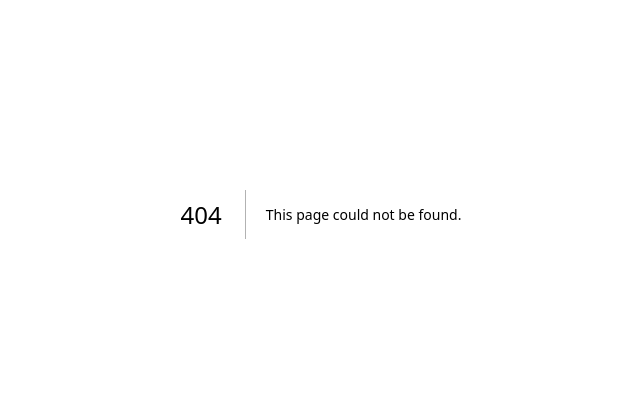
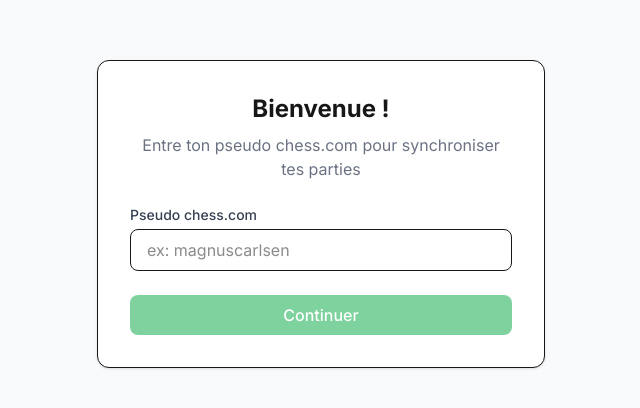
Before and after one commit to AlanT-lock/chessy, a Next.js app in the folder web/: page /onboarding in a window 1280 px wide. Before the commit this address had no page. Shown: the part 186-594 px from the top of the page, without its empty margins (319-959 px from the left). Built offline with nearby package versions, Linux system fonts and the light colour scheme.

Commit message:
feat: onboarding page for chess.com username + fix training auth redirect

```diff
--- /dev/null
+++ b/web/app/onboarding/page.tsx
@@ -0,0 +1,78 @@
+'use client'
+import { useState } from 'react'
+import { createClient } from '@/lib/supabase'
+import { useRouter } from 'next/navigation'
+
+export default function OnboardingPage() {
+  const [username, setUsername] = useState('')
+  const [error, setError] = useState('')
+  const [loading, setLoading] = useState(false)
+  const router = useRouter()
+
+  async function handleSubmit(e: React.FormEvent) {
+    e.preventDefault()
+    setError('')
+    setLoading(true)
+
+    // Verify the chess.com username exists
+    const checkRes = await fetch(`https://api.chess.com/pub/player/${username.toLowerCase()}`)
+    if (!checkRes.ok) {
+      setError('Ce pseudo chess.com n\'existe pas. Vérifie l\'orthographe.')
+      setLoading(false)
+      return
+    }
+
+    const supabase = createClient()
+    const { data: { user } } = await supabase.auth.getUser()
+    if (!user) { router.push('/login'); return }
+
+    const { error: dbError } = await supabase
+      .from('users')
+      .update({ chess_com_username: username.toLowerCase() })
+      .eq('id', user.id)
+
+    if (dbError) {
+      setError('Erreur lors de la sauvegarde. Réessaie.')
+      setLoading(false)
+      return
+    }
+
+    router.push('/')
+  }
+
+  return (
+    <main className="min-h-screen flex items-center justify-center bg-gray-50">
+      <form onSubmit={handleSubmit} className="bg-white p-8 rounded-xl shadow-sm border space-y-6 w-full max-w-md">
+        <div className="text-center">
+          <h1 className="text-2xl font-bold">Bienvenue !</h1>
+          <p className="text-gray-500 mt-2">Entre ton pseudo chess.com pour synchroniser tes parties</p>
+        </div>
+
+        <div>
+          <label htmlFor="username" className="block text-sm font-medium text-gray-700 mb-1">
+            Pseudo chess.com
+          </label>
+          <input
+            id="username"
+            type="text"
+            value={username}
+            onChange={e => setUsername(e.target.value)}
+            placeholder="ex: magnuscarlsen"
+            className="w-full border rounded-lg px-4 py-2 focus:ring-2 focus:ring-green-500 focus:outline-none"
+            required
+          />
+        </div>
+
+        {error && <p className="text-red-500 text-sm">{error}</p>}
+
+        <button
+          type="submit"
+          disabled={loading || !username.trim()}
+          className="w-full bg-green-600 text-white py-2 rounded-lg font-medium hover:bg-green-700 transition disabled:opacity-50"
+        >
+          {loading ? 'Vérification...' : 'Continuer'}
+        </button>
+      </form>
+    </main>
+  )
+}
--- a/web/app/page.tsx
+++ b/web/app/page.tsx
@@ -9,6 +9,17 @@ export default async function DashboardPage() {
 
   if (!user) {
     redirect('/login')
+  }
+
+  // Check if user has set their chess.com username
+  const { data: profile } = await supabase
+    .from('users')
+    .select('chess_com_username')
+    .eq('id', user.id)
+    .single()
+
+  if (!profile?.chess_com_username) {
+    redirect('/onboarding')
   }
 
   const { data: games } = await supabase
--- a/web/app/training/page.tsx
+++ b/web/app/training/page.tsx
@@ -10,7 +10,8 @@ export default function TrainingPage() {
   const load = useCallback(async () => {
     setPuzzle(null)
     const res = await fetch('/api/puzzles')
-    if (res.status === 204) { setEmpty(true); return }
+    if (res.status === 401) { window.location.href = '/login'; return }
+    if (res.status === 204 || !res.ok) { setEmpty(true); return }
     setPuzzle(await res.json())
   }, [])
 
```
